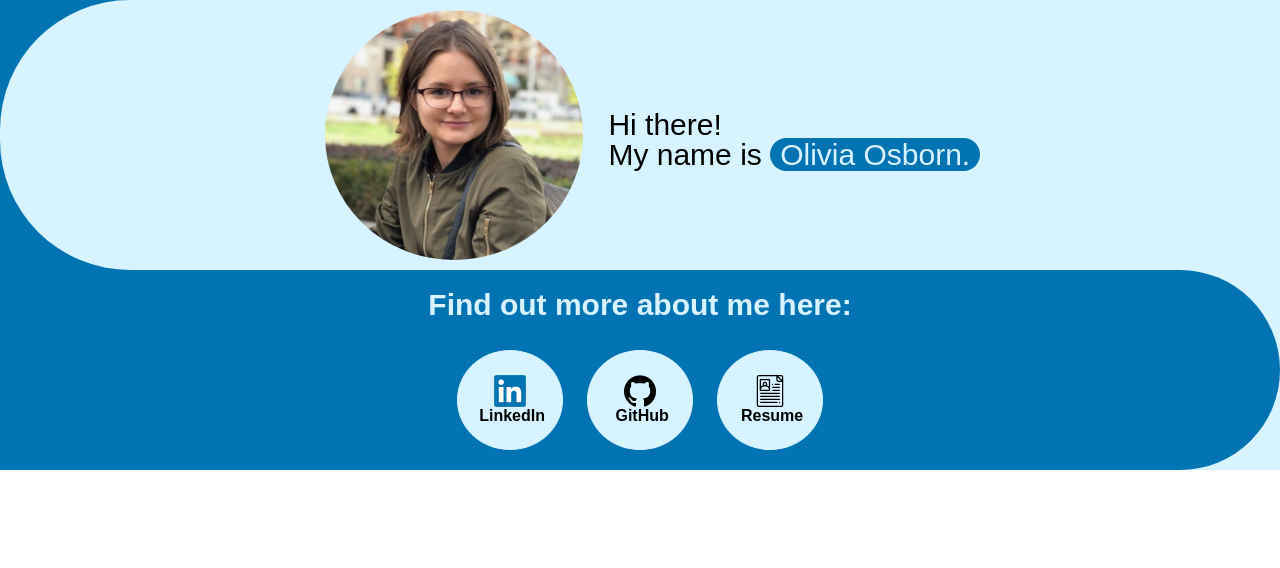
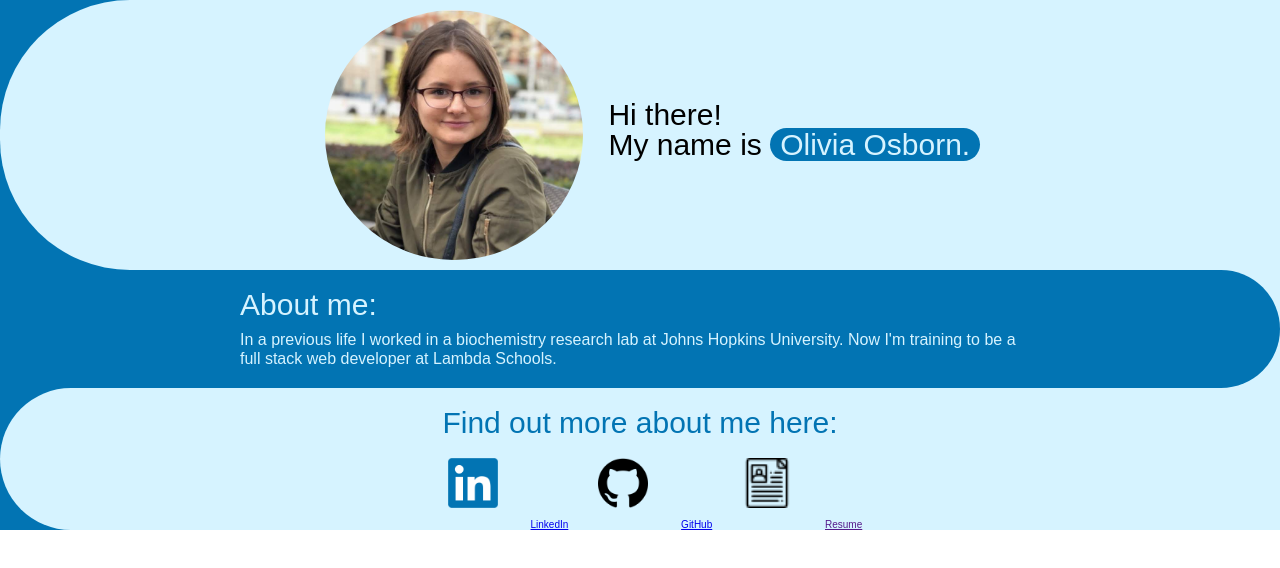
Before and after one commit to olivia-koehler/Personal-Website, a plain HTML site: page index.html in a window 1280 px wide. Drawn offline with Linux system fonts and the light colour scheme.

Commit message:
added about me and social media sections

```diff
--- a/Less/general.less
+++ b/Less/general.less
@@ -4,22 +4,11 @@ html {
     font-family: Arial, Helvetica, sans-serif;
 }
 
-// .container {
-//     width: 800px;
-//     margin: 0 auto;
-// }
-
 p {
     font-size: 1.6rem;
     line-height: 1.2;
 }
 
-h1 {
+h1, h2 {
     font-size: 3rem;
-    margin: 10px 0;
 }
-h2 {
-    font-size: 1.6rem;
-    font-weight: bold;
-    margin: 10px 0;
-}
--- a/Less/home-page.less
+++ b/Less/home-page.less
@@ -1,18 +1,13 @@
 .top {
-    background-color: #0274B3;
+    background-color: @dark-blue;
 }
 
 .second {
-    background-color:@bgd-color;
+    background-color: @light-blue;
 }
 
-button {
-    cursor: pointer;
-    border: 1px solid @bgd-color;
-
-    a:hover {
-        color: #0274B3;
-    }
+.third {
+    background-color: @dark-blue;
 }
 
 header {
@@ -20,48 +15,43 @@ header {
     justify-content: center;
     border-top-left-radius: 130px;
     border-bottom-left-radius: 130px;
-    background-color: @bgd-color;
+    background-color: @light-blue;
     h1 {
+        margin-top: 100px;
         span {
-            background-color: #0274B3;
-            color: @bgd-color;
+            background-color: @dark-blue;
+            color: @light-blue;
             border-radius: 30px;
             padding: 0px 10px;
         }
     }
-
     .self-pic {
         height: 250px;
         width: auto;
         border-radius: 50%;
         margin: 10px 2%;
     }
-    .header-text {
-        display: flex;
-        flex-direction: column;
-        margin-top: 100px;
+}
 
-        img {
-            height: 32px;
-            width: auto;
-        }
+.about {
+    display: flex;
+    justify-content: center;
+    flex-direction: column;
+    color: @light-blue;
+    background-color: @dark-blue;
+    border-top-right-radius: 130px;
+    border-bottom-right-radius: 130px;
 
-        a {
-            color: black;
-            font-size: 1.6rem;
-            margin-left: 5%;
-        }
+    h2 {
+        width: 800px;
+        margin: auto;
+        padding: 20px 0 10px;
+    }
 
-        .links {
-            display: flex;
-            justify-content: center;
-        }
-
-        .social-media {
-            display: flex;
-            align-items: center;
-            margin: 20px 2%;
-        }
+    p {
+        width: 800px;
+        margin: auto;
+        padding: 0 2% 20px 2%;
     }
 }
 
@@ -69,9 +59,9 @@ header {
     display: flex;
     flex-direction: column;
     align-items: center;
-    background-color: #0274B3;
-    border-top-right-radius: 130px;
-    border-bottom-right-radius: 130px;
+    border-top-left-radius: 130px;
+    border-bottom-left-radius: 130px;
+    background-color: @light-blue;
 
     .buttons {
         display: flex;
@@ -79,39 +69,18 @@ header {
     }
 
     h2 {
-        padding-top: 10px;
-        color: @bgd-color;
+        padding: 20px 0;
+        color: @dark-blue;
         font-size: 3rem;
     }
 
     img {
-        height: 32px;
+        height: 50px;
         width: auto;
+        margin: 0 30px;
+        padding-bottom: 20px;
+
     }
 
-    a {
-        color: black;
-        font-size: 1.6rem;
-        margin-left: 5%;
-        text-decoration: none;
-        font-weight: bold;
-    }
 
-    .links {
-        display: flex;
-        justify-content: center;
-    }
-
-    .social-media {
-        display: flex;
-        align-items: center;
-        flex-direction: column;
-        justify-content: center;
-        margin: 20px 3%;
-        border-radius: 50%;
-        height: 100px;
-        width: 130px;
-        padding: 0px 10px;
-        background-color: @bgd-color;
-    }
 }
--- a/Less/variables.less
+++ b/Less/variables.less
@@ -1 +1,2 @@
-@bgd-color: rgb(214, 243, 255);
+@light-blue: rgb(214, 243, 255);
+@dark-blue: #0274B3;
--- a/index.html
+++ b/index.html
@@ -16,43 +16,34 @@
 <body>
 	<div class="container home">
 		<div class="top">
-		<header>
-			<img class="self-pic" src="images/Screenshot_20181004-164137_Gallery.jpg" alt="">
-			<div class="header-text">
+			<header>
+				<img class="self-pic" src="images/Screenshot_20181004-164137_Gallery.jpg" alt="">
 				<h1>Hi there! <br> My name is <span>Olivia Osborn.</span></h1>
-				<!-- <div class="links">
-					<div class = "social-media">
+			</header>
+		</div>
+		<div class= "second">
+			<section class="about">
+				<h2>About me:</h2>
+				<p>In a previous life I worked in a biochemistry research lab at Johns Hopkins University. Now I'm training to be a full stack web developer at Lambda Schools. </p>
+			</section>
+		</div>
+
+		<div class="third">
+		<section class= "contact">
+				<h2>Find out more about me here:</h2>
+				<div class = "buttons">
+					<div>
 						<img src="images/LinkedIn_logo_initials.png" alt="">
 						<a href="https://www.linkedin.com/in/olivia-osborn-73616011a/">LinkedIn</a>
 					</div>
-					<div class = "social-media">
+					<div>
 						<img src="images/github_logo.png" alt="">
 						<a href="https://github.com/olivia-osborn">GitHub</a>
 					</div>
-					<div class = "social-media">
+					<div>
 						<img src="images/personal-profile.png" alt="">
 						<a href="">Resume</a>
 					</div>
-				</div> -->
-			</div>
-		</header>
-	</div>
-		<div class="second">
-		<section class= "contact">
-				<h2>Find out more about me here:</h2>
-				<div class = "buttons">
-					<button class = "social-media">
-						<img src="images/LinkedIn_logo_initials.png" alt="">
-						<a href="https://www.linkedin.com/in/olivia-osborn-73616011a/">LinkedIn</a>
-					</button>
-					<button class = "social-media">
-						<img src="images/github_logo.png" alt="">
-						<a href="https://github.com/olivia-osborn">GitHub</a>
-					</button>
-					<button class = "social-media">
-						<img src="images/personal-profile.png" alt="">
-						<a href="">Resume</a>
-					</button>
 				</div>
 		</section>
 	</div>
```
Also changed, not shown: css/index.css.
